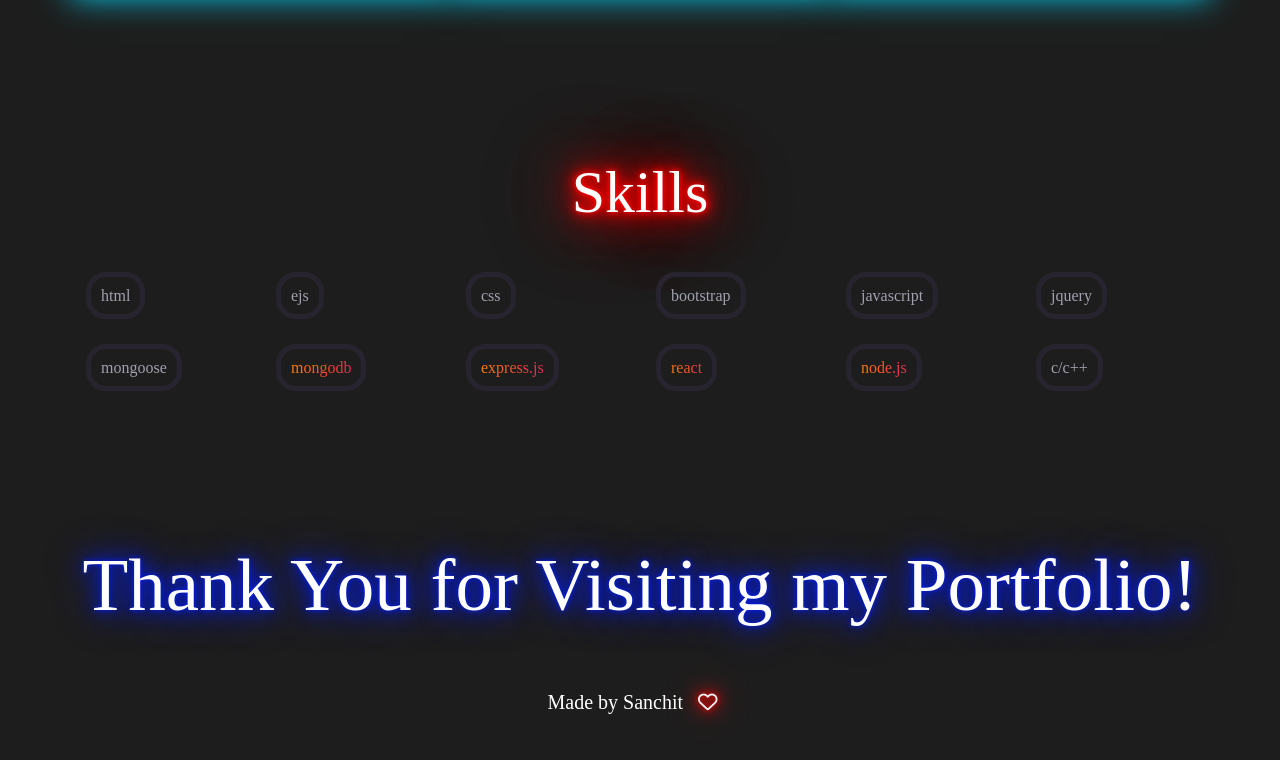
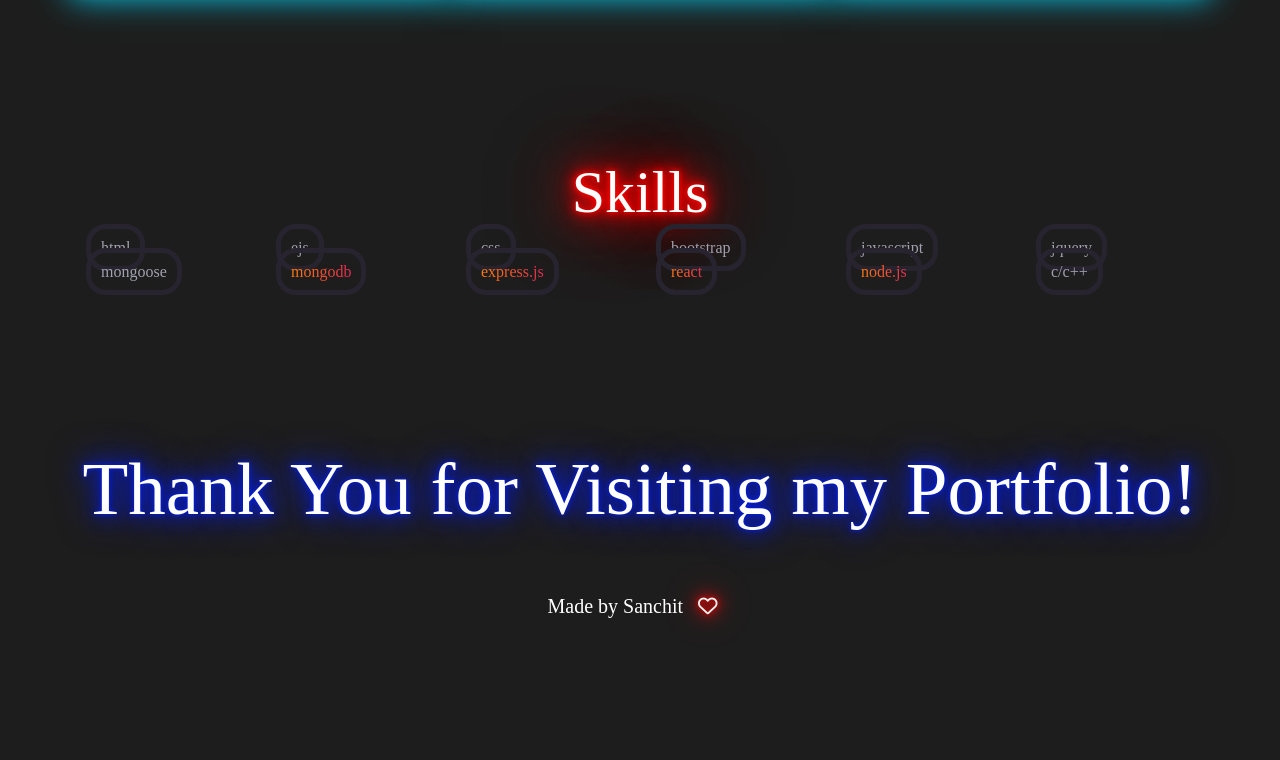
Before and after one commit to Sanchitagarwal7/portfolio_react, a React (Create React App) app: page / in a window 1280 px wide. Shown: the part 3015-3775 px from the top of the page. After the commit the page ends 3693 px from the top, so only its background shows below. Built offline with nearby package versions, Linux system fonts and the light colour scheme; a web font is replaced by a local one.

Commit message:
change y-axis

```diff
--- a/src/components/Skills.js
+++ b/src/components/Skills.js
@@ -10,21 +10,21 @@ const Skills = () => {
                 <h1 id="skill-heading" className="text-shadow-red-blink my-name-style center-60px">Skills</h1>
             </Col>
         </Row>
-        <Row className="my-5">
-            <Col><span className="skill-name mx-1">html</span></Col>
-            <Col><span className="skill-name mx-1">ejs</span></Col>
-            <Col><span className="skill-name mx-1">css</span></Col>
-            <Col><span className="skill-name mx-1">bootstrap</span></Col>
-            <Col><span className="skill-name mx-1">javascript</span></Col>
-            <Col><span className="skill-name mx-1">jquery</span></Col>
+        <Row>
+            <Col><span className="skill-name mx-1 my-5">html</span></Col>
+            <Col><span className="skill-name mx-1 my-5">ejs</span></Col>
+            <Col><span className="skill-name mx-1 my-5">css</span></Col>
+            <Col><span className="skill-name mx-1 my-5">bootstrap</span></Col>
+            <Col><span className="skill-name mx-1 my-5">javascript</span></Col>
+            <Col><span className="skill-name mx-1 my-5">jquery</span></Col>
         </Row>
         <Row>
-            <Col><span className="skill-name mx-1">mongoose</span></Col>
-            <Col><span className="skill-name skill-highlight mx-1">mongodb</span></Col>
-            <Col><span className="skill-name skill-highlight mx-1">express.js</span></Col>
-            <Col><span className="skill-name skill-highlight mx-1">react</span></Col>
-            <Col><span className="skill-name skill-highlight mx-1">node.js</span>   </Col>
-            <Col><span className="skill-name mx-1">c/c++</span></Col>
+            <Col><span className="skill-name mx-1 my-5">mongoose</span></Col>
+            <Col><span className="skill-name skill-highlight mx-1 my-5">mongodb</span></Col>
+            <Col><span className="skill-name skill-highlight mx-1 my-5">express.js</span></Col>
+            <Col><span className="skill-name skill-highlight mx-1 my-5">react</span></Col>
+            <Col><span className="skill-name skill-highlight mx-1 my-5">node.js</span>   </Col>
+            <Col><span className="skill-name mx-1 my-5">c/c++</span></Col>
         </Row>
     </Container>
     </>
```
